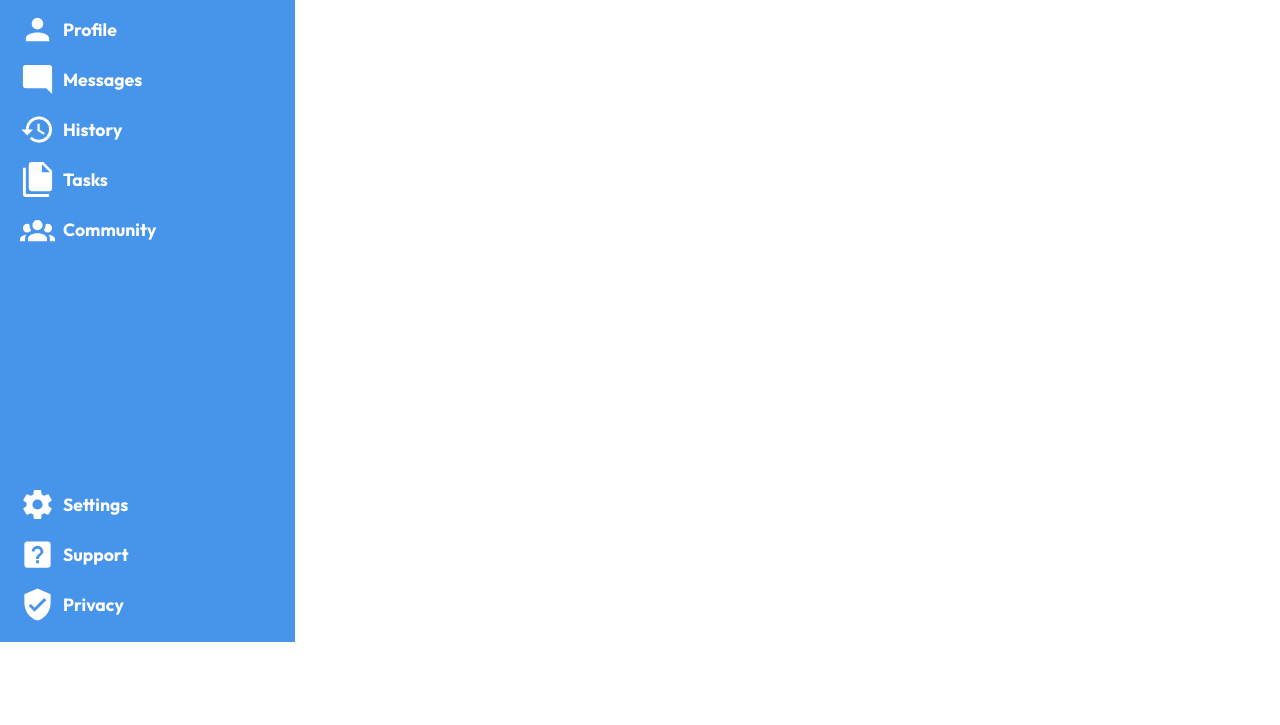
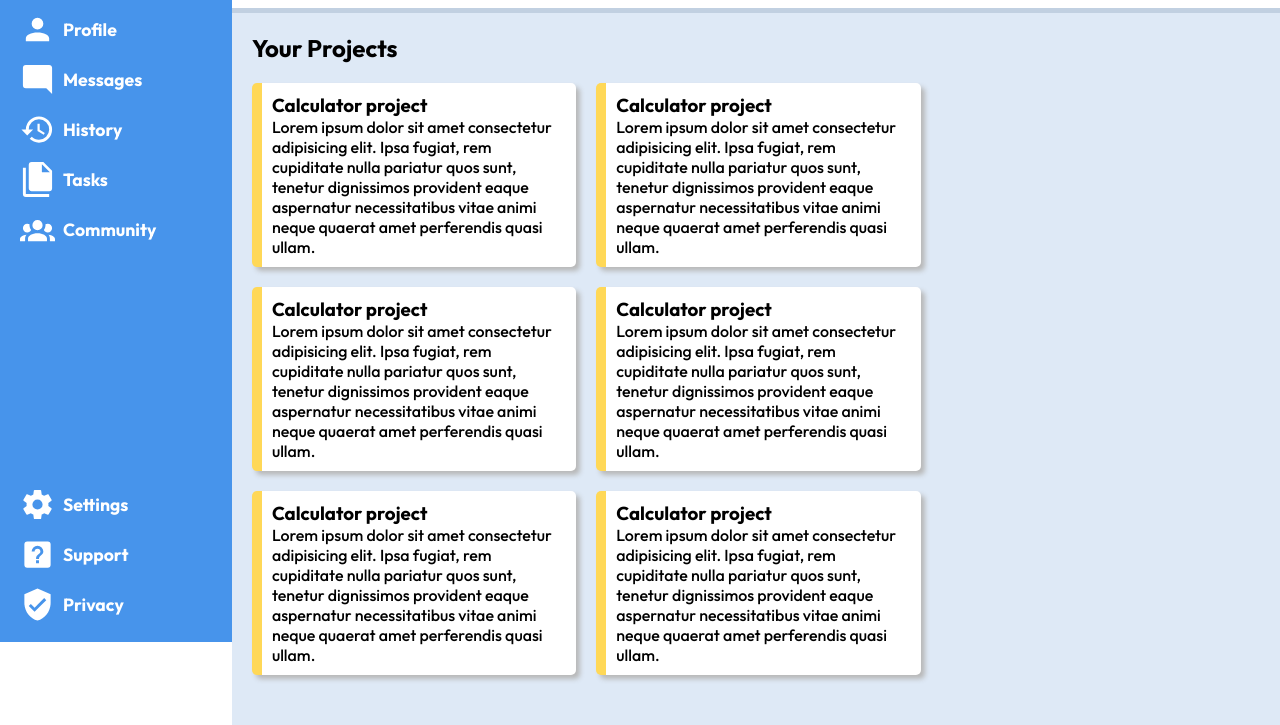
Before and after one commit to AutoAFK/admin-dashboard, a plain HTML site: page index.html in a window 1280 px wide. Shown: the part 158-883 px from the top of the page. Before the commit the page ends 800 px from the top, so only its background shows below. Drawn offline with Linux system fonts and the light colour scheme.

Commit message:
project section complete without svgs

```diff
--- a/index.html
+++ b/index.html
@@ -224,6 +224,65 @@
             </div>
           </div>
         </div>
+
+        <div class="cards">
+          <div class="projects">
+            <h2 class="title">Your Projects</h2>
+            <div class="card">
+              <h3>Calculator project</h3>
+              <p>
+                Lorem ipsum dolor sit amet consectetur adipisicing elit. Ipsa
+                fugiat, rem cupiditate nulla pariatur quos sunt, tenetur
+                dignissimos provident eaque aspernatur necessitatibus vitae
+                animi neque quaerat amet perferendis quasi ullam.
+              </p>
+            </div>
+            <div class="card">
+              <h3>Calculator project</h3>
+              <p>
+                Lorem ipsum dolor sit amet consectetur adipisicing elit. Ipsa
+                fugiat, rem cupiditate nulla pariatur quos sunt, tenetur
+                dignissimos provident eaque aspernatur necessitatibus vitae
+                animi neque quaerat amet perferendis quasi ullam.
+              </p>
+            </div>
+            <div class="card">
+              <h3>Calculator project</h3>
+              <p>
+                Lorem ipsum dolor sit amet consectetur adipisicing elit. Ipsa
+                fugiat, rem cupiditate nulla pariatur quos sunt, tenetur
+                dignissimos provident eaque aspernatur necessitatibus vitae
+                animi neque quaerat amet perferendis quasi ullam.
+              </p>
+            </div>
+            <div class="card">
+              <h3>Calculator project</h3>
+              <p>
+                Lorem ipsum dolor sit amet consectetur adipisicing elit. Ipsa
+                fugiat, rem cupiditate nulla pariatur quos sunt, tenetur
+                dignissimos provident eaque aspernatur necessitatibus vitae
+                animi neque quaerat amet perferendis quasi ullam.
+              </p>
+            </div>
+            <div class="card">
+              <h3>Calculator project</h3>
+              <p>
+                Lorem ipsum dolor sit amet consectetur adipisicing elit. Ipsa
+                fugiat, rem cupiditate nulla pariatur quos sunt, tenetur
+                dignissimos provident eaque aspernatur necessitatibus vitae
+                animi neque quaerat amet perferendis quasi ullam.
+              </p>
+            </div>
+            <div class="card">
+              <h3>Calculator project</h3>
+              <p>
+                Lorem ipsum dolor sit amet consectetur adipisicing elit. Ipsa
+                fugiat, rem cupiditate nulla pariatur quos sunt, tenetur
+                dignissimos provident eaque aspernatur necessitatibus vitae
+                animi neque quaerat amet perferendis quasi ullam.
+              </p>
+            </div>
+          </div>
       </div>
     </div>
   </body>
--- a/styles/styles.css
+++ b/styles/styles.css
@@ -1,6 +1,8 @@
 :root {
   --navbar-background-color: hsl(212, 80%, 60%);
-  --search-background-color: hsl(212, 60%, 85%);
+  --search-background-color: hsla(213, 57%, 91%, 0.897);
+  --posts-border-color: hsl(212, 34%, 82%);
+  --card-strip: hsl(46, 100%, 67%);
 }
 
 * {
@@ -163,3 +165,41 @@ img {
   color: #fff;
   border: none;
 }
+
+.cards {
+  flex: 2 0 auto;
+  background-color: var(--search-background-color);
+  border-top: 5px solid var(--posts-border-color);
+  padding: 20px;
+  padding-bottom: 50px;
+
+  display: grid;
+  grid-template-columns: repeat(3, 1fr);
+  gap: 10px;
+}
+
+.projects {
+  grid-column: 1 / span 2;
+  grid-row: 1 / span 2;
+
+  display: grid;
+  grid-template-columns: repeat(2,1fr);
+  gap: 20px;
+}
+
+.title {
+  grid-column: 1 / -1;
+  align-self: center;
+}
+
+.card {
+  border-left: 10px solid var(--card-strip);
+  padding: 10px;
+  background-color: #fff;
+  border-radius: 5px;
+  box-shadow: rgb(184, 184, 184) 4px 4px 5px;
+}
+
+.card > p {
+  font-weight: 500;
+}
```
